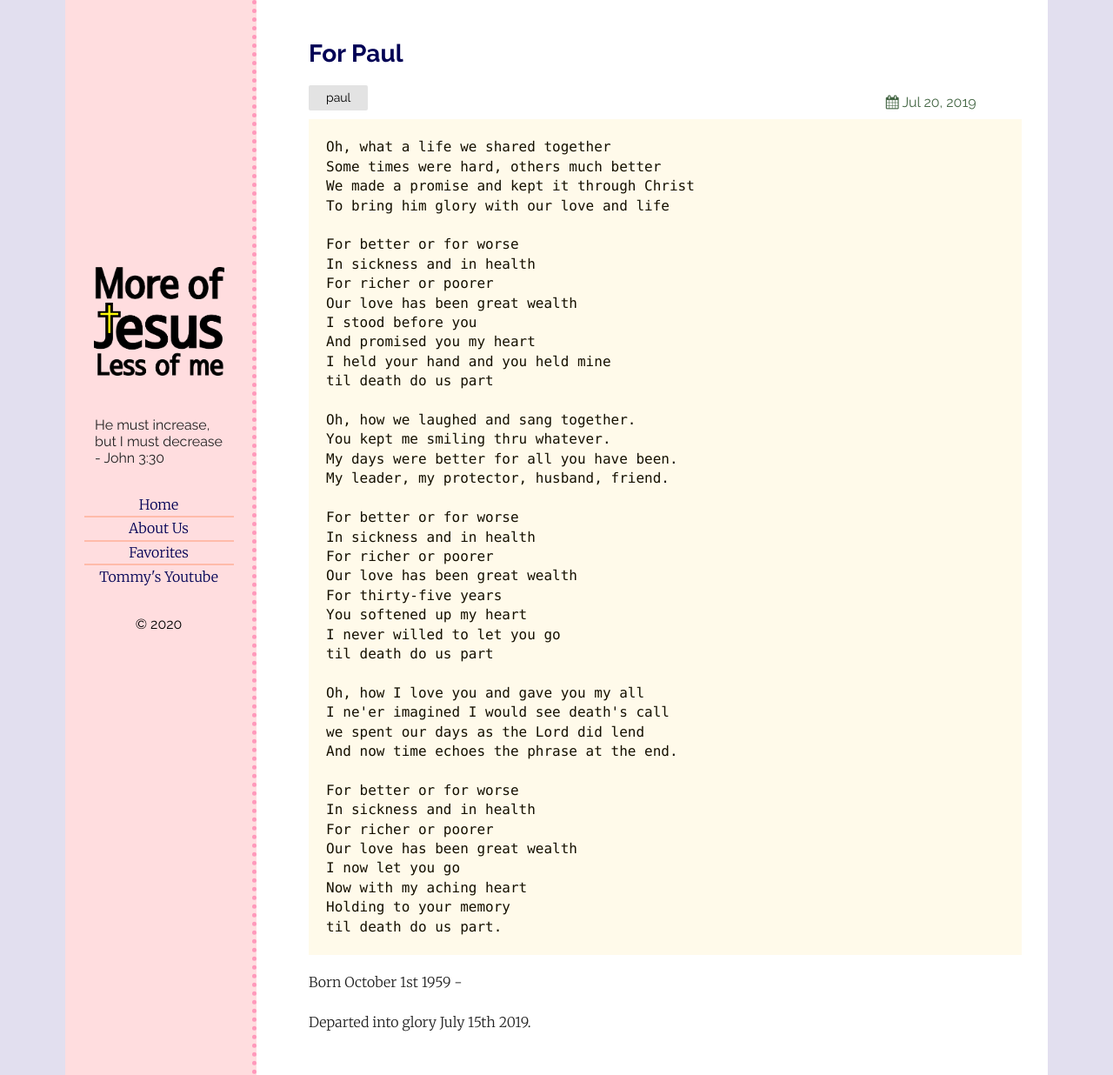
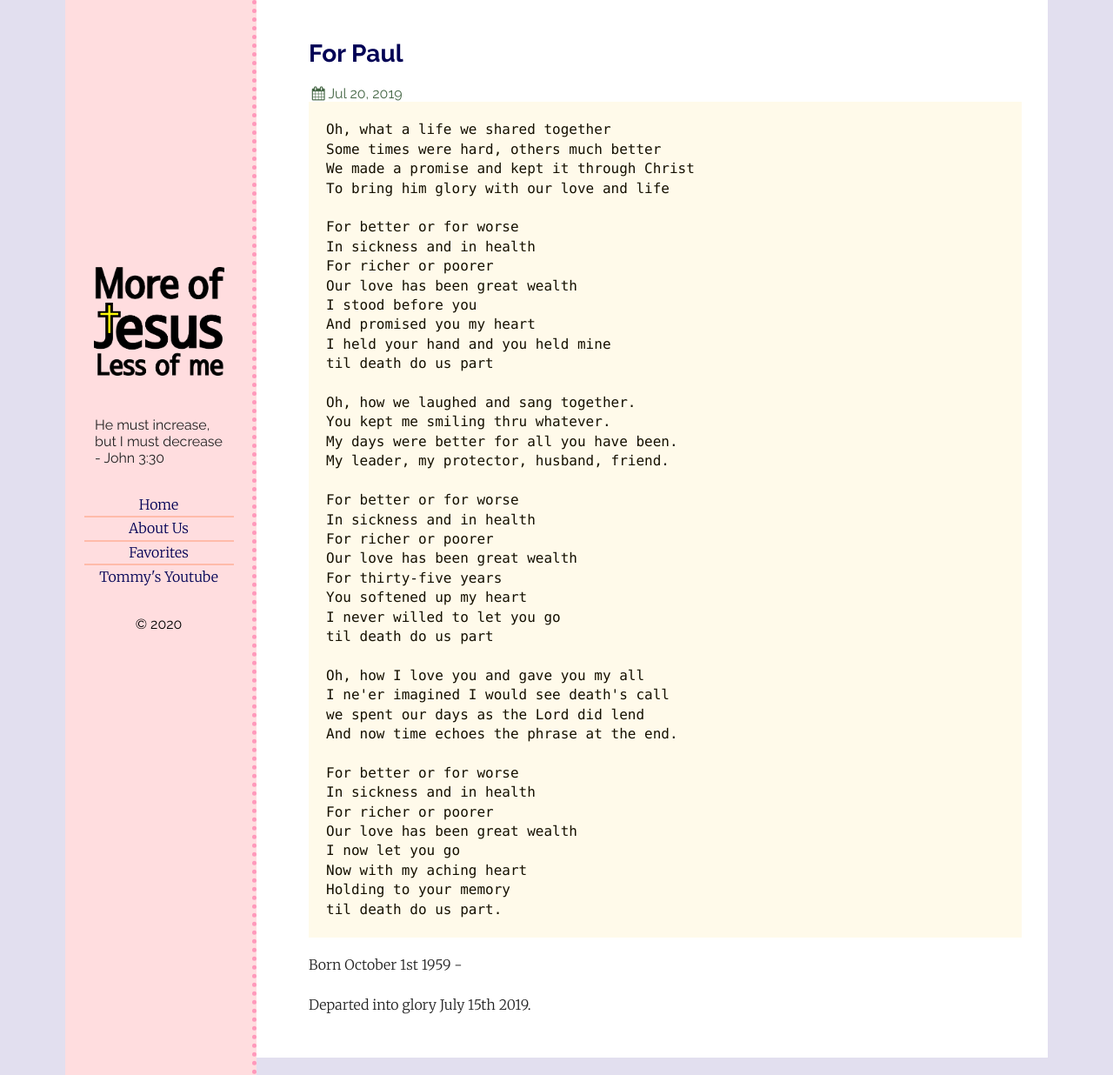
Before and after one commit to reneedowns/reneedowns, a Jekyll site: the page built from _posts/2019-07-16-forpaul.md, in a window 1280 px wide and 1236 px high. Shown: the whole window at 87% size. Built offline with Jekyll 4.4.1, drawn with Linux system fonts in a browser that asks for light colours.

Commit message:
Further removed tags from post pages.

```diff
--- a/_layouts/post.html
+++ b/_layouts/post.html
@@ -7,11 +7,12 @@ layout: default
     <h2 class="post-title">{{ page.title | escape }}</h2>
   </a>
   <div class="post-meta">
-    <ul class="post-categories">
+    <!-- <ul class="post-categories">
       {%- for tag in page.categories -%}
       <li>{{ tag }}</li>
       {%- endfor -%}
     </ul>
+    -->
     <div class="post-date"><i class="icon-calendar"></i>{{ page.date | date: date_format }}</div>
   </div>
   <div class="post">
```
